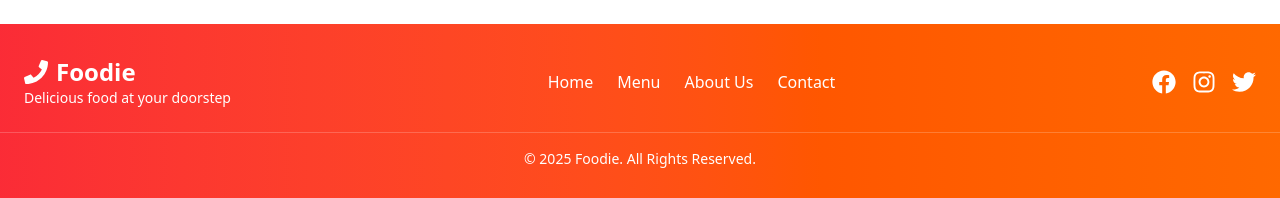
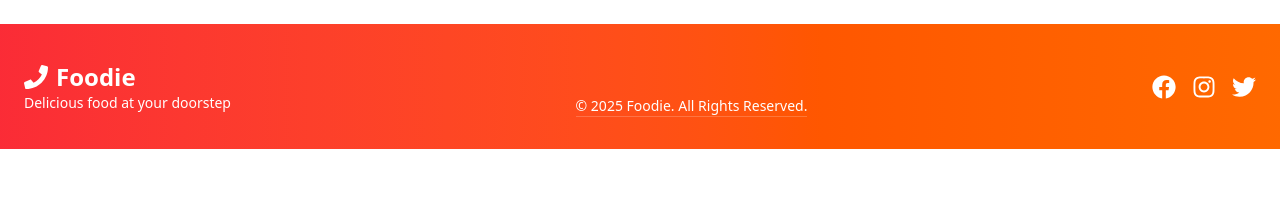
Before and after one commit to FixedAman/FoodOrder, a React (Vite) app: page / in a window 1280 px wide. Shown: the part 1248-1446 px from the top of the page. After the commit the page ends 1397 px from the top, so only its background shows below. Built offline with nearby package versions, Linux system fonts and the light colour scheme.

Commit message:
making_footer

```diff
--- a/src/components/ui/Footer.jsx
+++ b/src/components/ui/Footer.jsx
@@ -1,4 +1,9 @@
 import { FaFacebook, FaInstagram, FaTwitter, FaPhone, FaEnvelope } from "react-icons/fa";
+import { useRef, useState } from "react";
+
+const Header = () => {
+
+  };
 
 const Footer = () => {
   return (
@@ -13,31 +18,23 @@ const Footer = () => {
           <p className="text-sm">Delicious food at your doorstep</p>
         </div>
 
-        {/* Navigation Links */}
-        <div className="flex flex-wrap justify-center space-x-6">
-          <a href="#" className="hover:text-gray-300 transition">Home</a>
-          <a href="#" className="hover:text-gray-300 transition">Menu</a>
-          <a href="#" className="hover:text-gray-300 transition">About Us</a>
-          <a href="#" className="hover:text-gray-300 transition">Contact</a>
-        </div>
+        {/* Copyright Section */}
+        <div className="text-center text-sm mt-6 border-b border-white/20 pt-4">
+        © {new Date().getFullYear()} Foodie. All Rights Reserved.
+      </div>
 
         {/* Social Icons */}
         <div className="flex space-x-4 mt-4 md:mt-0">
-          <a href="#" className="text-2xl hover:text-gray-300 transition">
+          <a href="https://www.facebook.com/" className="text-2xl hover:text-gray-300 transition">
             <FaFacebook />
           </a>
-          <a href="#" className="text-2xl hover:text-gray-300 transition">
+          <a href="https://www.instagram.com/accounts/login/?hl=en" className="text-2xl hover:text-gray-300 transition">
             <FaInstagram />
           </a>
-          <a href="#" className="text-2xl hover:text-gray-300 transition">
+          <a href="https://x.com/i/flow/login" className="text-2xl hover:text-gray-300 transition">
             <FaTwitter />
           </a>
         </div>
-      </div>
-
-      {/* Copyright Section */}
-      <div className="text-center text-sm mt-6 border-t border-white/20 pt-4">
-        © {new Date().getFullYear()} Foodie. All Rights Reserved.
       </div>
     </footer>
   );
```
